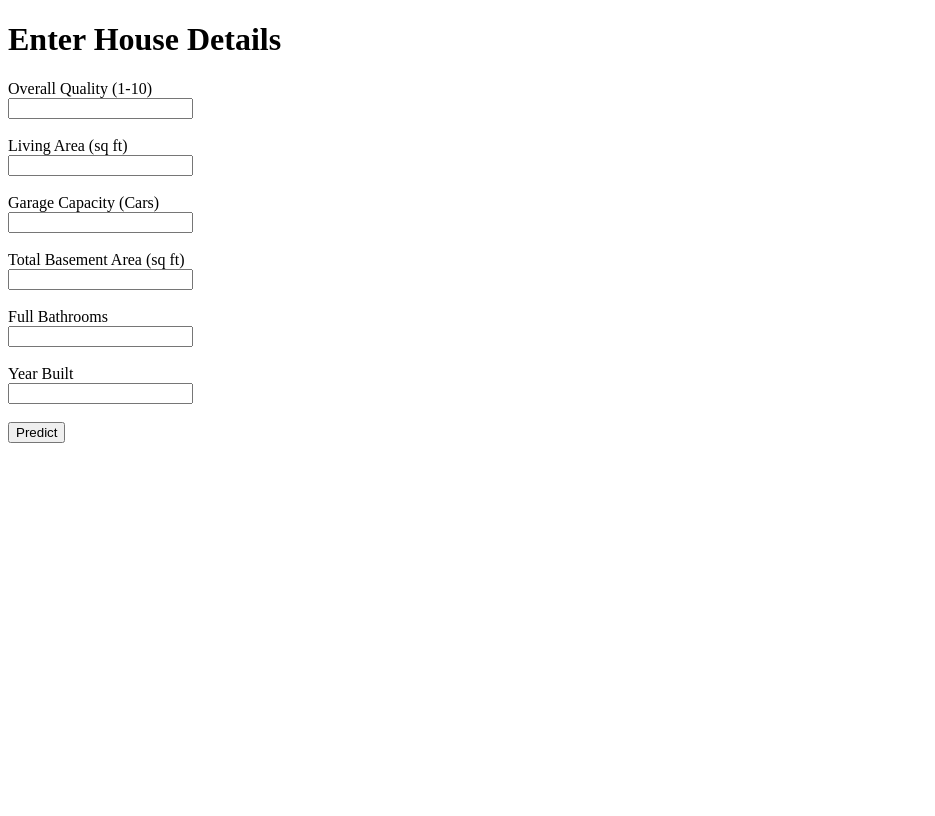
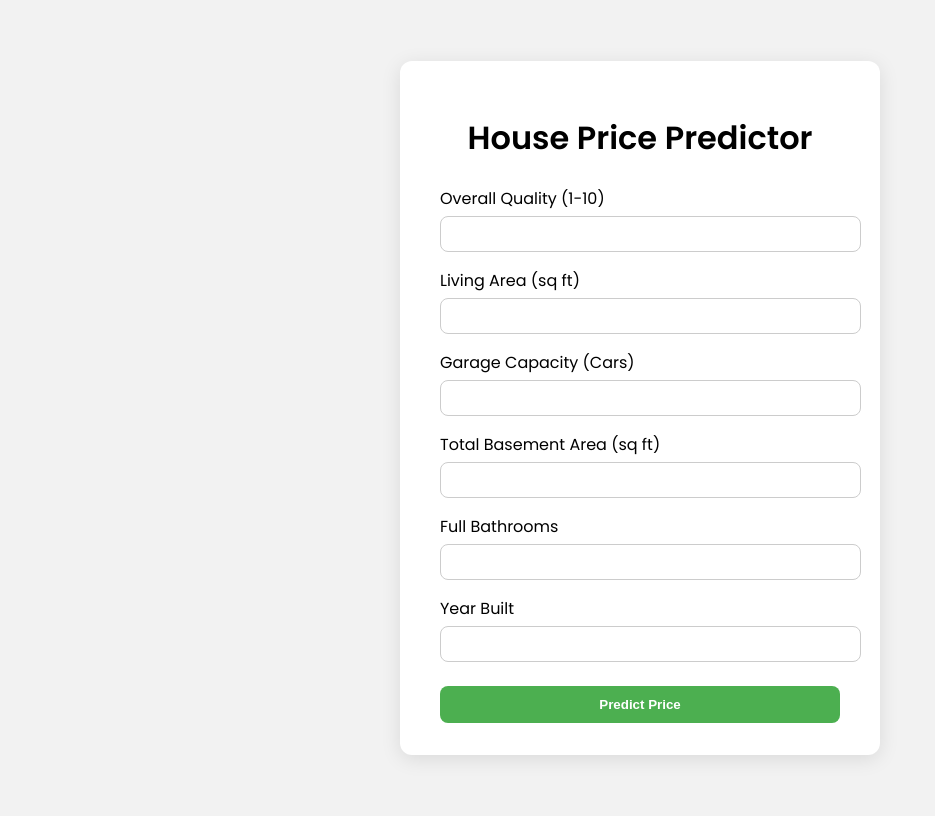
Before and after one commit to 01koushal/house-price-prediction, a Flask app: page / in a window 1280 px wide. Shown: the whole page, without its empty margins (0-935 px from the left). Before the commit the page ends 443 px from the top, so only its background shows below. Run offline with Flask 3, Linux system fonts and the light colour scheme; parts of the project's set-up code (start-up, migrations or seed data) failed here and were passed over.

Commit message:
Update index.html

```diff
--- a/templates/index.html
+++ b/templates/index.html
@@ -1,30 +1,90 @@
 <!DOCTYPE html>
-<html>
+<html lang="en">
+
 <head>
+    <meta charset="UTF-8">
     <title>House Price Predictor</title>
+    <link href="https://fonts.googleapis.com/css2?family=Poppins:wght@400;600&display=swap" rel="stylesheet">
+    <style>
+        body {
+            font-family: 'Poppins', sans-serif;
+            background: #f2f2f2;
+            display: flex;
+            justify-content: center;
+            align-items: center;
+            height: 100vh;
+        }
+
+        .form-card {
+            background: white;
+            padding: 2rem 2.5rem;
+            border-radius: 12px;
+            box-shadow: 0 4px 20px rgba(0, 0, 0, 0.1);
+            max-width: 400px;
+            width: 100%;
+        }
+
+        h1 {
+            text-align: center;
+            margin-bottom: 1.5rem;
+        }
+
+        label {
+            display: block;
+            margin-top: 1rem;
+        }
+
+        input[type="number"] {
+            width: 100%;
+            padding: 0.6rem;
+            margin-top: 0.3rem;
+            border: 1px solid #ccc;
+            border-radius: 8px;
+        }
+
+        input[type="submit"] {
+            margin-top: 1.5rem;
+            width: 100%;
+            padding: 0.7rem;
+            background-color: #4CAF50;
+            color: white;
+            border: none;
+            border-radius: 8px;
+            font-weight: bold;
+            cursor: pointer;
+        }
+
+        input[type="submit"]:hover {
+            background-color: #45a049;
+        }
+    </style>
 </head>
+
 <body>
-    <h1>Enter House Details</h1>
-    <form method="POST" action="/predict">
-        <label>Overall Quality (1-10)</label><br>
-        <input type="number" name="Overall Qual" required><br><br>
+    <div class="form-card">
+        <h1>House Price Predictor</h1>
+        <form method="POST" action="/predict">
+            <label>Overall Quality (1-10)</label>
+            <input type="number" name="Overall Qual" required>
 
-        <label>Living Area (sq ft)</label><br>
-        <input type="number" name="Gr Liv Area" required><br><br>
+            <label>Living Area (sq ft)</label>
+            <input type="number" name="Gr Liv Area" required>
 
-        <label>Garage Capacity (Cars)</label><br>
-        <input type="number" name="Garage Cars" required><br><br>
+            <label>Garage Capacity (Cars)</label>
+            <input type="number" name="Garage Cars" required>
 
-        <label>Total Basement Area (sq ft)</label><br>
-        <input type="number" name="Total Bsmt SF" required><br><br>
+            <label>Total Basement Area (sq ft)</label>
+            <input type="number" name="Total Bsmt SF" required>
 
-        <label>Full Bathrooms</label><br>
-        <input type="number" name="Full Bath" required><br><br>
+            <label>Full Bathrooms</label>
+            <input type="number" name="Full Bath" required>
 
-        <label>Year Built</label><br>
-        <input type="number" name="Year Built" required><br><br>
+            <label>Year Built</label>
+            <input type="number" name="Year Built" required>
 
-        <input type="submit" value="Predict">
-    </form>
+            <input type="submit" value="Predict Price">
+        </form>
+    </div>
 </body>
+
 </html>
```
